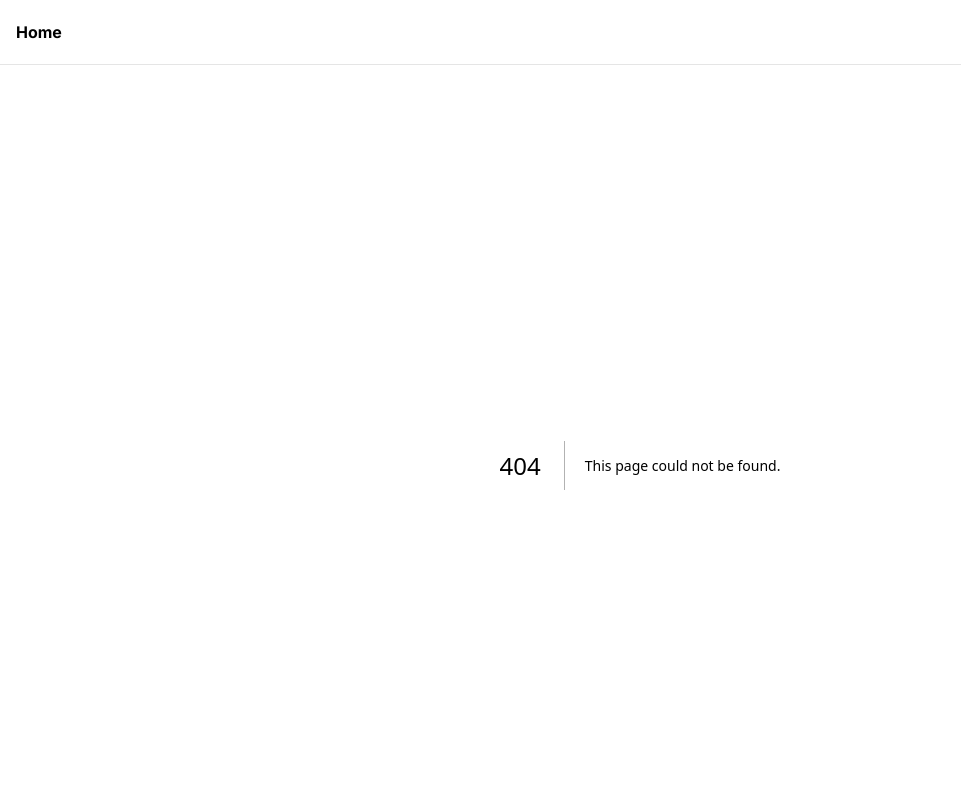
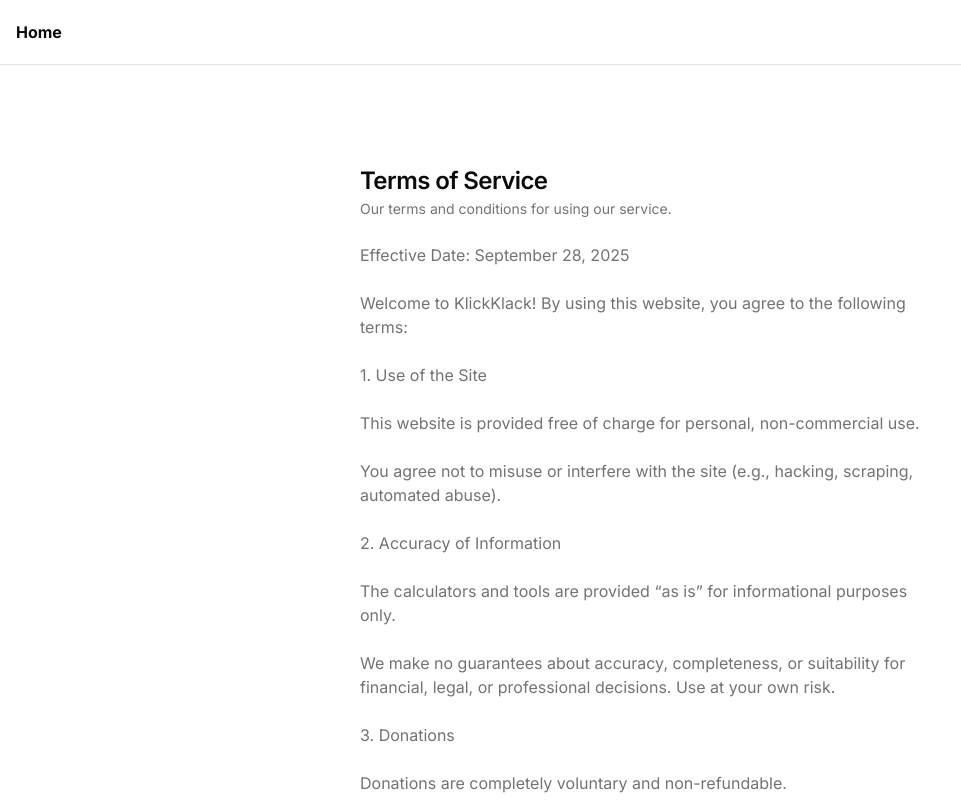
Before and after one commit to AltriBazooka/KlickKlack, a Next.js app: page /terms-of-service in a window 1280 px wide. Before the commit this address had no page. Shown: the top 800 px of the page, without its empty margins (0-961 px from the left). Built offline with nearby package versions, Linux system fonts and the light colour scheme.

Commit message:
Updated Terms of Service page

```diff
--- /dev/null
+++ b/app/terms-of-service/page.tsx
@@ -0,0 +1,63 @@
+import { Card, CardContent, CardDescription, CardHeader, CardTitle } from "@/components/ui/card"
+
+const TermsOfServicePage = () => {
+  return (
+    <div className="container flex flex-col items-center justify-between gap-4 py-8 md:py-12 bg-background min-h-[calc(100vh-theme(spacing.16))] ">
+      <Card className="w-full max-w-2xl border-none shadow-none p-8">
+        <CardHeader>
+          <CardTitle>Terms of Service</CardTitle>
+          <CardDescription>Our terms and conditions for using our service.</CardDescription>
+        </CardHeader>
+        <CardContent>
+          <p className="text-muted-foreground">
+            Effective Date: September 28, 2025
+            <br /><br />
+            Welcome to KlickKlack! By using this website, you agree to the following terms:
+            <br /><br />
+            1. Use of the Site
+            <br /><br />
+            This website is provided free of charge for personal, non-commercial use.
+            <br /><br />
+            You agree not to misuse or interfere with the site (e.g., hacking, scraping, automated abuse).
+            <br /><br />
+            2. Accuracy of Information
+            <br /><br />
+            The calculators and tools are provided “as is” for informational purposes only.
+            <br /><br />
+            We make no guarantees about accuracy, completeness, or suitability for financial, legal, or professional decisions. Use at your own risk.
+            <br /><br />
+            3. Donations
+            <br /><br />
+            Donations are completely voluntary and non-refundable.
+            <br /><br />
+            Donating does not create any contract, partnership, or entitlement to special services.
+            <br /><br />
+            4. Advertisements
+            <br /><br />
+            This site displays ads through Google AdSense and possibly other ad partners.
+            <br /><br />
+            We are not responsible for the content, products, or services shown in third-party ads.
+            <br /><br />
+            5. Limitation of Liability
+            <br /><br />
+            We are not liable for any direct, indirect, or incidental damages resulting from use of the site.
+            <br /><br />
+            By using the site, you accept full responsibility for how you use the information provided.
+            <br /><br />
+            6. Changes to the Terms
+            <br /><br />
+            We may update these Terms at any time.
+            <br /><br />
+            Continued use of the site after changes means you accept the updated Terms.
+            <br /><br />
+            7. Contact
+            <br /><br />
+            If you have questions, reach me at: altritaveras@gmail.com
+          </p>
+        </CardContent>
+      </Card>
+    </div>
+  );
+};
+
+export default TermsOfServicePage;
--- a/components/ui/footer.tsx
+++ b/components/ui/footer.tsx
@@ -29,6 +29,9 @@ export function SiteFooter() {
           <Link href="/privacy-policy" className="text-base font-medium hover:underline px-2">
             Privacy Policy
           </Link>
+          <Link href="/terms-of-service" className="text-base font-medium hover:underline px-2">
+            Terms of Service
+          </Link>
         </div>
       </div>
     </footer>
```
